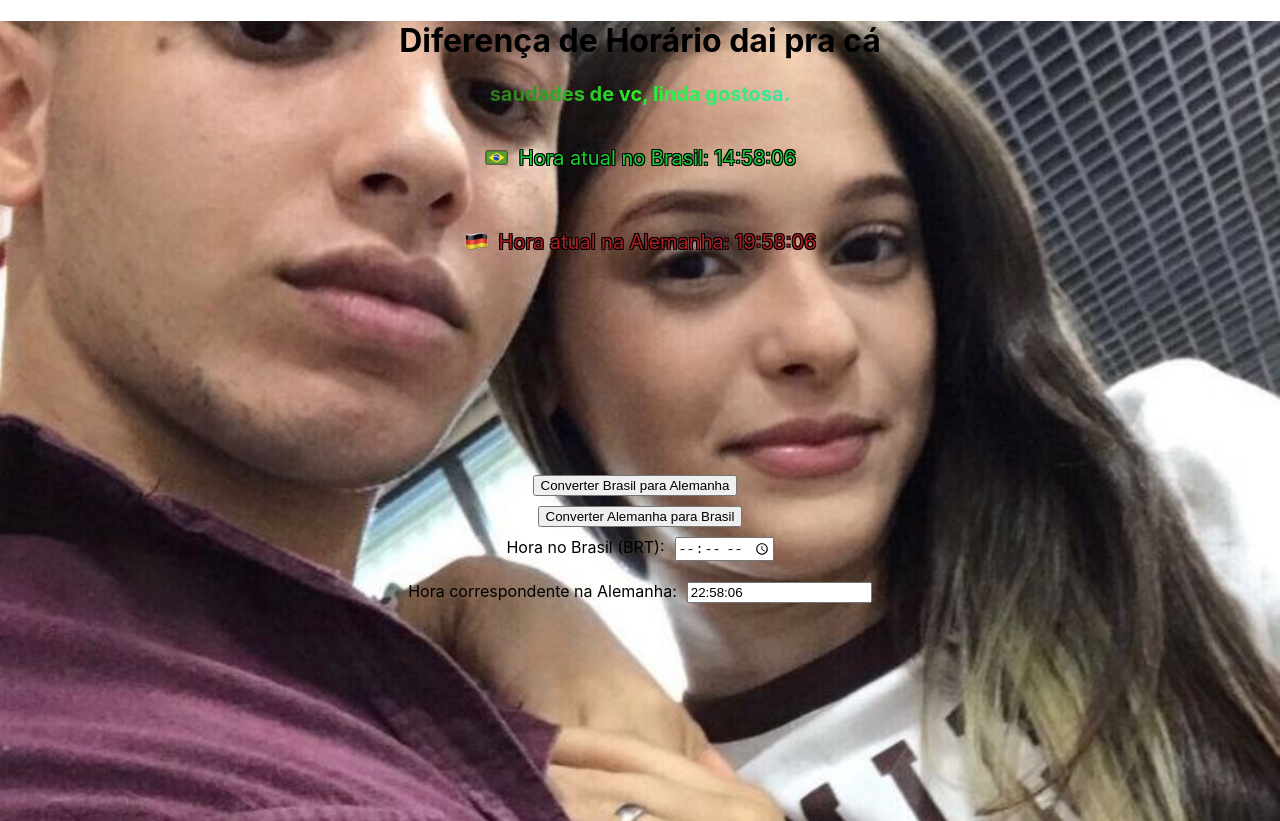
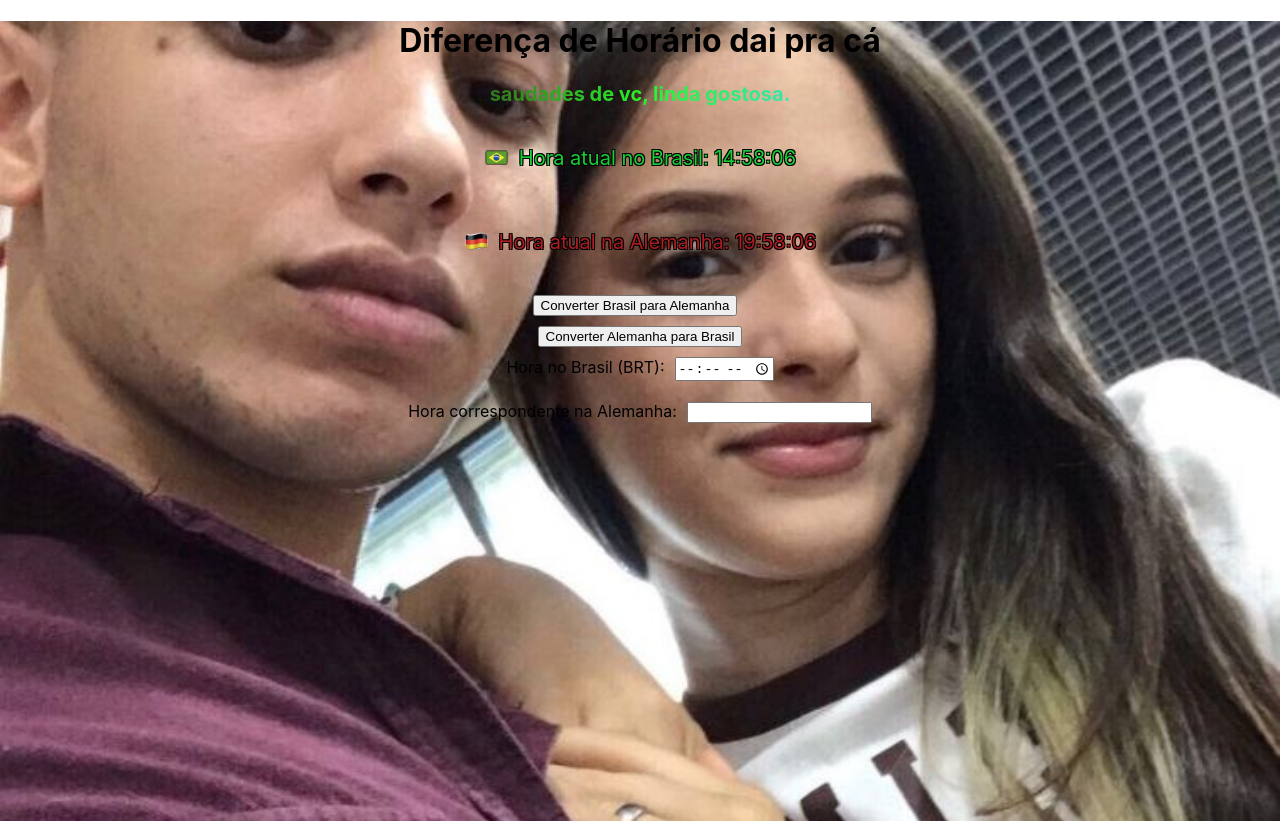
Before and after one commit to ANj0Geladu/calc-days, a React (Create React App) app: page / in a window 1280 px wide. Built offline with nearby package versions, Linux system fonts and the light colour scheme.

Commit message:
atualização de conversão

```diff
--- a/src/TimeDifference.jsx
+++ b/src/TimeDifference.jsx
@@ -1,4 +1,3 @@
-// Código do componente TimeDifference
 import React, { useState, useEffect } from 'react';
 import brazilFlag from './assets/brazil.png'; // Caminho para a bandeira do Brasil
 import germanyFlag from './assets/germany.png'; // Caminho para a bandeira da Alemanha
@@ -28,16 +27,6 @@ const TimeDifference = () => {
       setTimeDifference(diffInHours);
       setCurrentGermanyTime(germanyTime.toLocaleTimeString('en-GB', { hour: '2-digit', minute: '2-digit', second: '2-digit' }));
       setCurrentBrazilTime(brazilTime.toLocaleTimeString('en-GB', { hour: '2-digit', minute: '2-digit', second: '2-digit' }));
-
-      if (conversionType === 'BRtoDE') {
-        const date = new Date();
-        const germanyTime = new Date(date.getTime() + (timeDifference * 60 * 60 * 1000));
-        setConvertedTime(germanyTime.toLocaleTimeString('en-GB', { hour: '2-digit', minute: '2-digit', second: '2-digit' }));
-      } else {
-        const date = new Date();
-        const brazilTime = new Date(date.getTime() - (timeDifference * 60 * 60 * 1000));
-        setConvertedTime(brazilTime.toLocaleTimeString('en-GB', { hour: '2-digit', minute: '2-digit', second: '2-digit' }));
-      }
     };
 
     updateTimes();
@@ -46,7 +35,7 @@ const TimeDifference = () => {
     const intervalId = setInterval(updateTimes, 1000);
 
     return () => clearInterval(intervalId);
-  }, [timeDifference, conversionType]);
+  }, []);
 
   const handleTimeChange = (event) => {
     const inputTime = event.target.value;
@@ -54,22 +43,19 @@ const TimeDifference = () => {
 
     if (inputTime) {
       const date = new Date(`1970-01-01T${inputTime}:00`);
+      let convertedDate;
 
       if (conversionType === 'BRtoDE') {
-        const brazilTime = new Date(date.toLocaleString('en-US', { timeZone: 'America/Sao_Paulo' }));
-        const germanyTime = new Date(brazilTime.toLocaleString('en-US', { timeZone: 'Europe/Berlin' }));
-        setConvertedTime(germanyTime.toTimeString().slice(0, 8)); // Formato HH:MM:SS
+        convertedDate = new Date(date.getTime() + timeDifference * 60 * 60 * 1000);
       } else {
-        const germanyTime = new Date(date.toLocaleString('en-US', { timeZone: 'Europe/Berlin' }));
-        const brazilTime = new Date(germanyTime.toLocaleString('en-US', { timeZone: 'America/Sao_Paulo' }));
-        setConvertedTime(brazilTime.toTimeString().slice(0, 8)); // Formato HH:MM:SS
+        convertedDate = new Date(date.getTime() - timeDifference * 60 * 60 * 1000);
       }
+
+      setConvertedTime(convertedDate.toTimeString().slice(0, 8)); // Formato HH:MM:SS
     } else {
       setConvertedTime('');
     }
   };
-
-  // {timeDifference.toFixed(2)}
 
   return (
     <div className="container">
@@ -84,8 +70,7 @@ const TimeDifference = () => {
         <p className='alemanha' >Hora atual na Alemanha: {currentGermanyTime}</p>
       </div>
 
-
-      <div style={{ marginTop: '200px' }}>
+      <div style={{ marginTop: '20px' }}>
         <button onClick={() => setConversionType('BRtoDE')} style={{ marginRight: '10px' }}>
           Converter Brasil para Alemanha
         </button>
```
